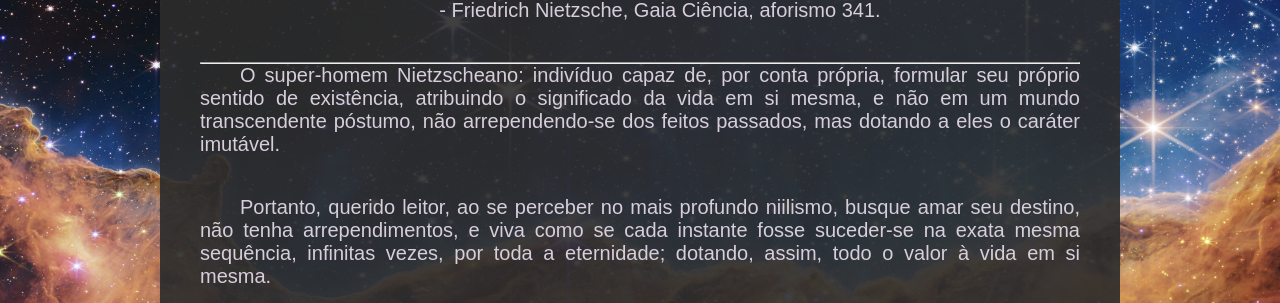
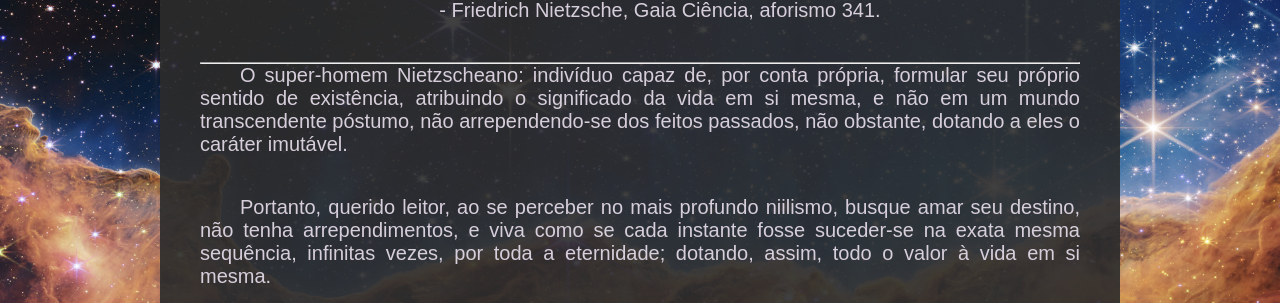
Before and after one commit to GustavoNihil/digressoes_filosoficas, a Django app: page /nulidadedaexistencia/ in a window 1280 px wide. Shown: the part 2466-2769 px from the top of the page. Run offline with Django 4.2, Linux system fonts and the light colour scheme.

Commit message:
Update sobre_a_nulidade_da_existencia.html

```diff
--- a/principal/templates/sobre_a_nulidade_da_existencia.html
+++ b/principal/templates/sobre_a_nulidade_da_existencia.html
@@ -14,7 +14,7 @@
     <p><i>"O maior dos pesos – E se um dia, ou uma noite, um demônio lhe aparecesse furtivamente em sua mais desolada solidão e dissesse: 'Esta vida, como você a está vivendo e já viveu, você terá de viver mais uma vez e por incontáveis vezes; e nada haverá de novo nela, mas cada dor e cada prazer e cada suspiro e pensamento, e tudo o que é inefavelmente grande e pequeno em sua vida, terão de lhe suceder novamente, tudo na mesma sequência e ordem – e assim também essa aranha e esse luar entre as árvores, e também esse instante e eu mesmo. A perene ampulheta do existir será sempre virada novamente – e você com ela, partícula de poeira!'. Você não se prostraria e rangeria os dentes e amaldiçoaria o demônio que assim falou? Ou você já experimentou um instante imenso, no qual lhe responderia: 'Você é um deus e jamais ouvi coisa tão divina!'. Se esse pensamento tomasse conta de você, tal como você é, ele o transformaria e o esmagaria talvez; a questão em tudo e em cada coisa, 'Você quer isso mais uma vez e por incontáveis vezes?' pesaria sobre os seus atos como o maior dos pesos! Ou o quanto você teria de estar bem consigo mesmo e com a vida, para não desejar nada além dessa última, eterna confirmação e chancela?".</i><p>
     <p class="centro">- Friedrich Nietzsche, Gaia Ciência, aforismo 341.</p>
     <hr>
-    <p>O super-homem Nietzscheano: indivíduo capaz de, por conta própria, formular seu próprio sentido de existência, atribuindo o significado da vida em si mesma, e não em um mundo transcendente póstumo, não arrependendo-se dos feitos passados, mas dotando a eles o caráter imutável.</p>
+    <p>O super-homem Nietzscheano: indivíduo capaz de, por conta própria, formular seu próprio sentido de existência, atribuindo o significado da vida em si mesma, e não em um mundo transcendente póstumo, não arrependendo-se dos feitos passados, não obstante, dotando a eles o caráter imutável.</p>
     <p>Portanto, querido leitor, ao se perceber no mais profundo niilismo, busque amar seu destino, não tenha arrependimentos, e viva como se cada instante fosse suceder-se na exata mesma sequência, infinitas vezes, por toda a eternidade; dotando, assim, todo o valor à vida em si mesma.</p>
 {% endblock %}
 {% block referencias %}
```
